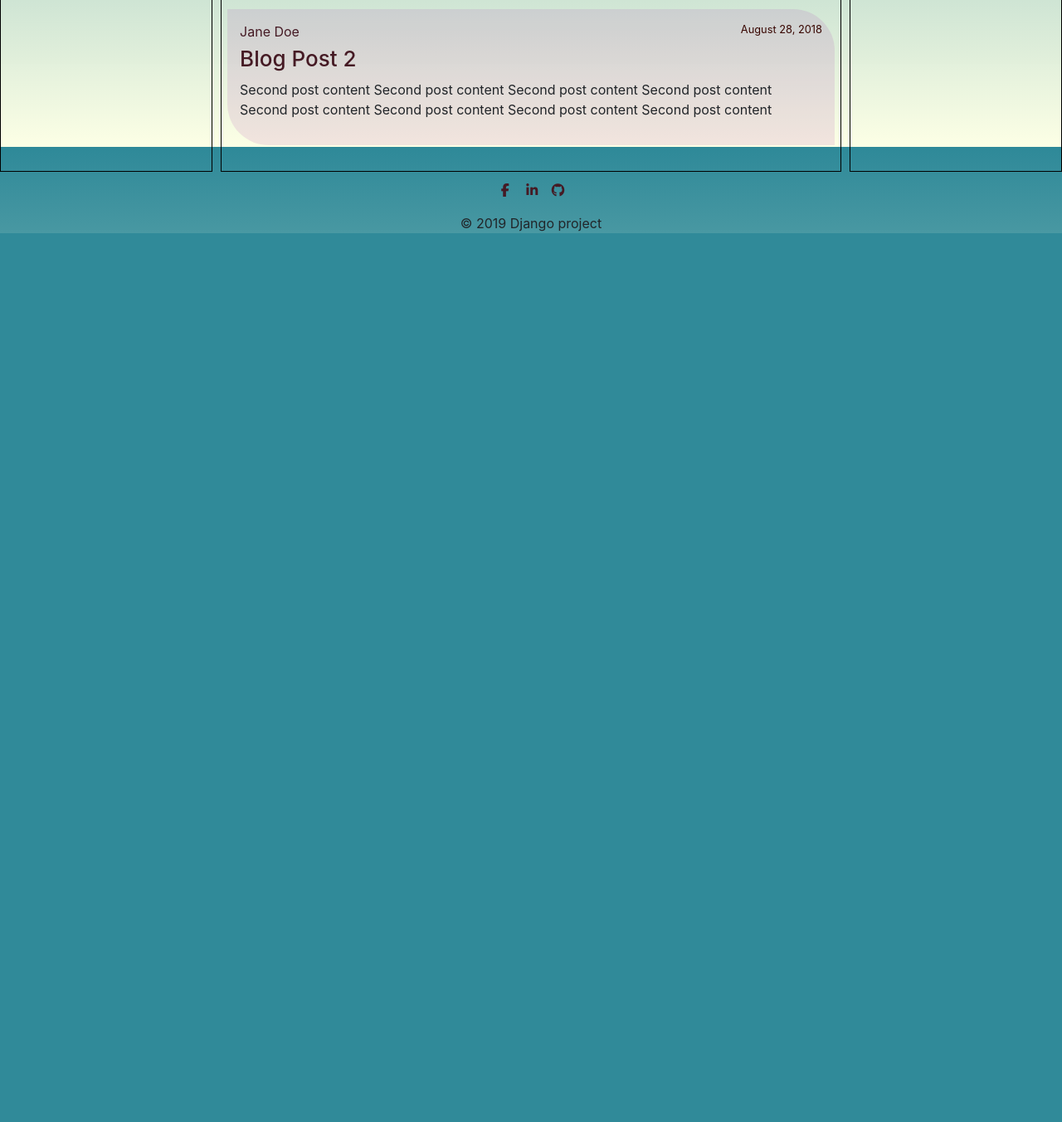
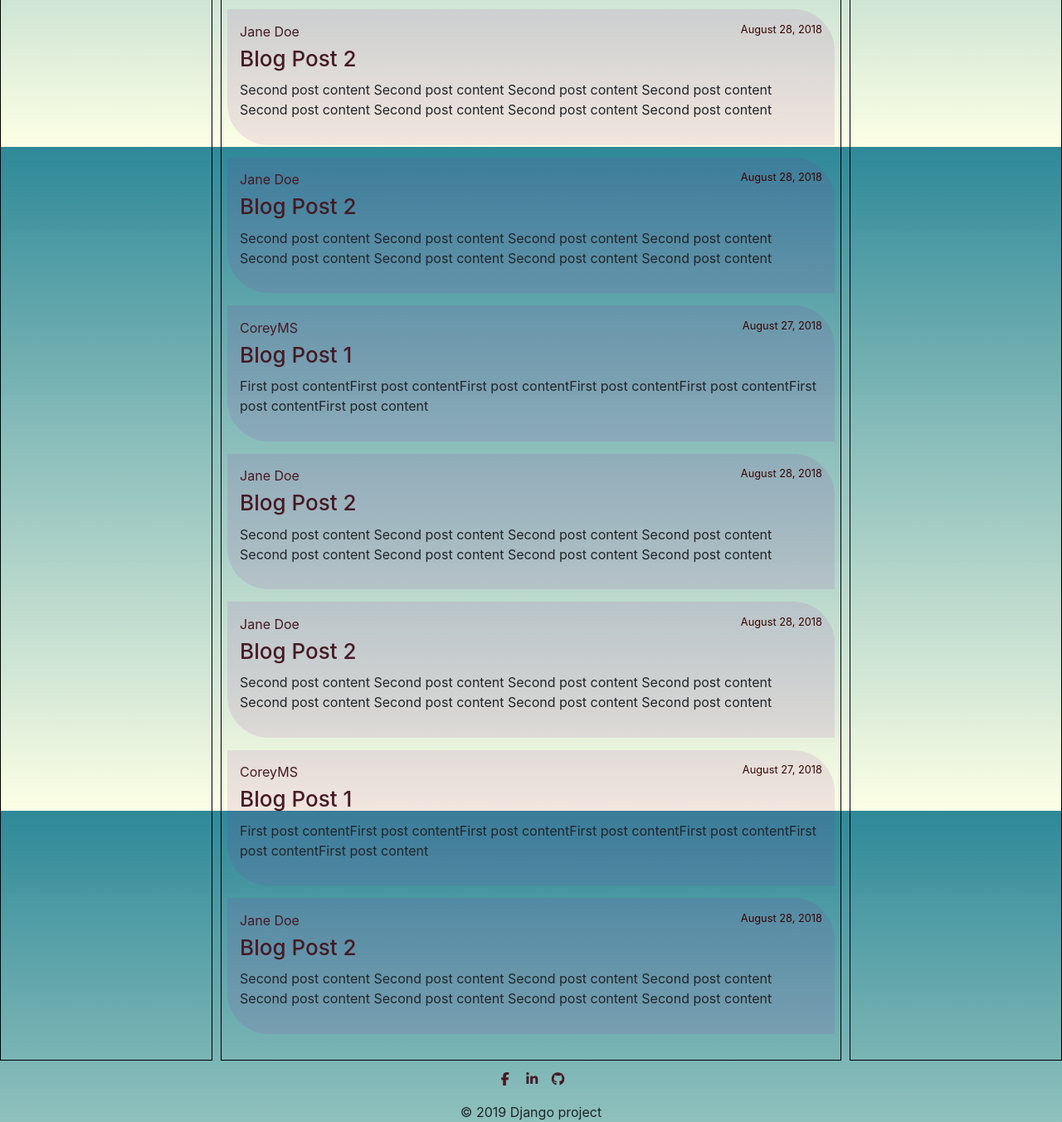
Before and after one commit to semen-ksv/blog_django_web, a Django app: page /blog/ in a window 1280 px wide. Shown: the part 623-1975 px from the top of the page at 83% size. Before the commit the page ends 904 px from the top, so only its background shows below. Run offline with Django 3.2, Linux system fonts and the light colour scheme; some libraries are stand-ins or nearby versions.

Commit message:
'long list with articles'

```diff
--- a/my_blog/views.py
+++ b/my_blog/views.py
@@ -6,6 +6,42 @@ posts = [
         'title': 'Blog Post 1',
         'content': 'First post contentFirst post contentFirst post contentFirst post contentFirst post contentFirst post contentFirst post content',
         'date_posted': 'August 27, 2018'
+    },
+    {
+        'author': 'Jane Doe',
+        'title': 'Blog Post 2',
+        'content': 'Second post content Second post content Second post content Second post content Second post content Second post content Second post content Second post content ',
+        'date_posted': 'August 28, 2018'
+    },
+    {
+        'author': 'CoreyMS',
+        'title': 'Blog Post 1',
+        'content': 'First post contentFirst post contentFirst post contentFirst post contentFirst post contentFirst post contentFirst post content',
+        'date_posted': 'August 27, 2018'
+    },
+    {
+        'author': 'Jane Doe',
+        'title': 'Blog Post 2',
+        'content': 'Second post content Second post content Second post content Second post content Second post content Second post content Second post content Second post content ',
+        'date_posted': 'August 28, 2018'
+    },
+    {
+        'author': 'Jane Doe',
+        'title': 'Blog Post 2',
+        'content': 'Second post content Second post content Second post content Second post content Second post content Second post content Second post content Second post content ',
+        'date_posted': 'August 28, 2018'
+    },
+    {
+        'author': 'CoreyMS',
+        'title': 'Blog Post 1',
+        'content': 'First post contentFirst post contentFirst post contentFirst post contentFirst post contentFirst post contentFirst post content',
+        'date_posted': 'August 27, 2018'
+    },
+    {
+        'author': 'Jane Doe',
+        'title': 'Blog Post 2',
+        'content': 'Second post content Second post content Second post content Second post content Second post content Second post content Second post content Second post content ',
+        'date_posted': 'August 28, 2018'
     },
     {
         'author': 'Jane Doe',
--- a/templates/django_blog/base.html
+++ b/templates/django_blog/base.html
@@ -103,7 +103,7 @@
     <!-- Social buttons -->
     <ul class="list-unstyled text-center">
       <li class="list-inline-item">
-        <a class="btn-floating btn-fb mx-1" href="">
+        <a class="btn-floating btn-fb mx-1" href="https://www.facebook.com/ksvsem">
           <i class="fab fa-facebook-f"> </i>
         </a>
       </li>
```
